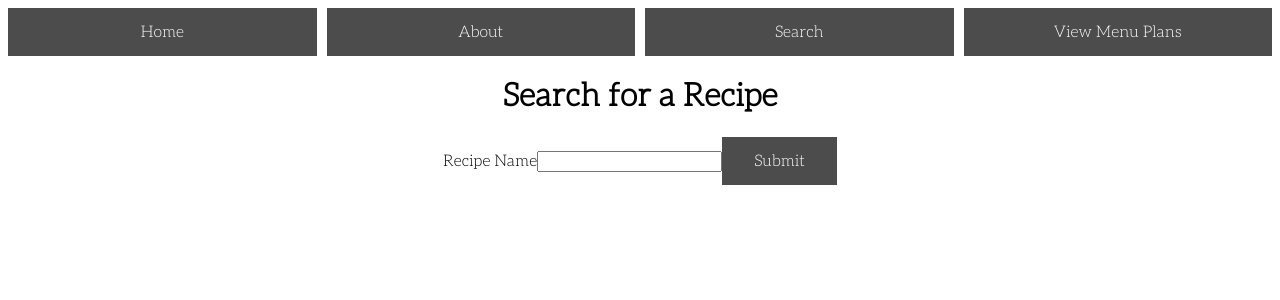
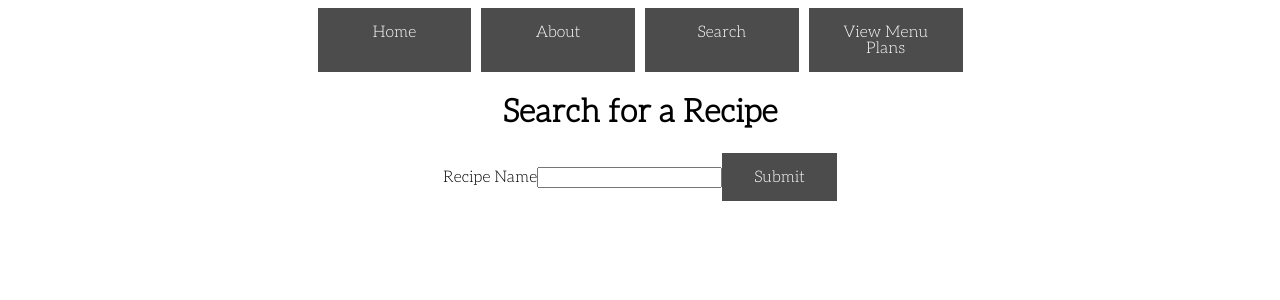
Before and after one commit to dwinniford/nutrition-tracker, a React (Create React App) app: page /search in a window 1280 px wide. Shown: the top 300 px of the page. Built offline with nearby package versions, Linux system fonts and the light colour scheme.

Commit message:
app displays in responsive grid

```diff
--- a/src/containers/SearchContainer.css
+++ b/src/containers/SearchContainer.css
@@ -6,6 +6,7 @@
     background: rgba(0, 0, 0, 0.7);
     min-width: 320px;
     max-width: 645px;
+    justify-items: center;
 }
 
 .recipe-card {
--- a/src/index.css
+++ b/src/index.css
@@ -5,4 +5,14 @@
 
 body {
   font-family: aleoLight;
+
 }
+
+div#root {
+  display: grid;
+  grid-template-columns: 1fr minmax(320px, 645px) 1fr;
+}
+
+div.App {
+  grid-column: 2;
+}
```
